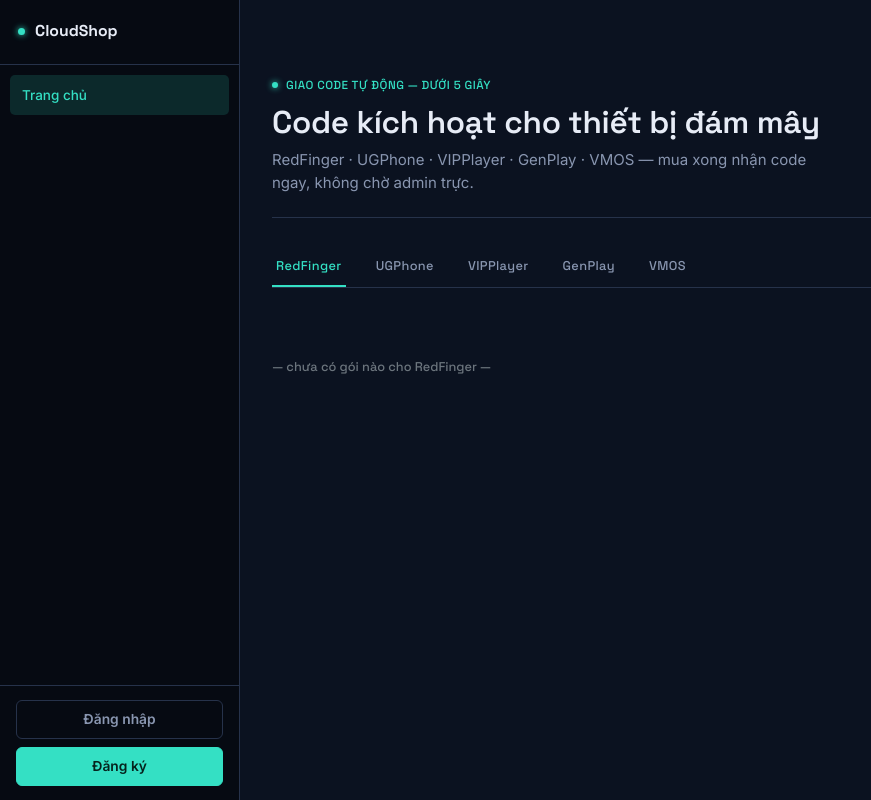
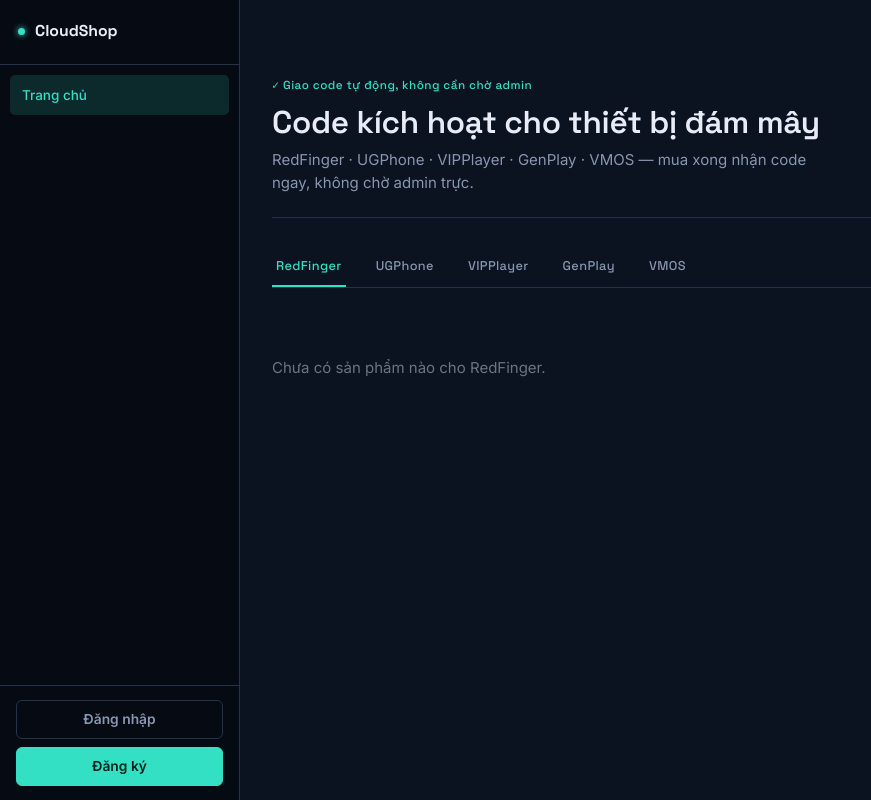
Before and after one commit to vophu7191-glitch/Web-shop-narri-store, a Flask app: page / in a window 1280 px wide. Shown: the whole page, without its empty margins (0-871 px from the left). Run offline with Flask 3, Linux system fonts and the light colour scheme; data that the repository does not hold is empty; parts of the project's set-up code (start-up, migrations or seed data) failed here and were passed over; some libraries are stand-ins or nearby versions.

Commit message:
Add files via upload

```diff
--- a/templates/home.html
+++ b/templates/home.html
@@ -3,7 +3,7 @@
 {% block content %}
 
 <div class="hero">
-    <div class="hero-eyebrow"><span class="dot"></span>GIAO CODE TỰ ĐỘNG — DƯỚI 5 GIÂY</div>
+    <div class="hero-eyebrow">✓ Giao code tự động, không cần chờ admin</div>
     <h1>Code kích hoạt cho thiết bị đám mây</h1>
     <p class="lead">RedFinger · UGPhone · VIPPlayer · GenPlay · VMOS — mua xong nhận code ngay, không chờ admin trực.</p>
     {% if current_user and current_user.role == 'admin' %}
@@ -26,7 +26,7 @@
             {% set items = products_by_brand.get(key, []) %}
             {% if not items %}
                 <div class="col-12 py-5">
-                    <p class="text-muted" style="font-family:'Space Grotesk',monospace;font-size:.85rem;">— chưa có gói nào cho {{ label }} —</p>
+                    <p class="text-muted">Chưa có sản phẩm nào cho {{ label }}.</p>
                 </div>
             {% endif %}
             {% for p in items %}
@@ -38,9 +38,9 @@
 
                         <div class="mb-3">
                             {% if p.stock_count > 0 %}
-                            <span class="stock-readout"><span class="dot"></span>CÒN {{ p.stock_count }} CODE</span>
+                            <span class="stock-readout">Còn {{ p.stock_count }} code</span>
                             {% else %}
-                            <span class="stock-readout out"><span class="dot"></span>HẾT HÀNG</span>
+                            <span class="stock-readout out">Hết hàng</span>
                             {% endif %}
                         </div>
 
```
